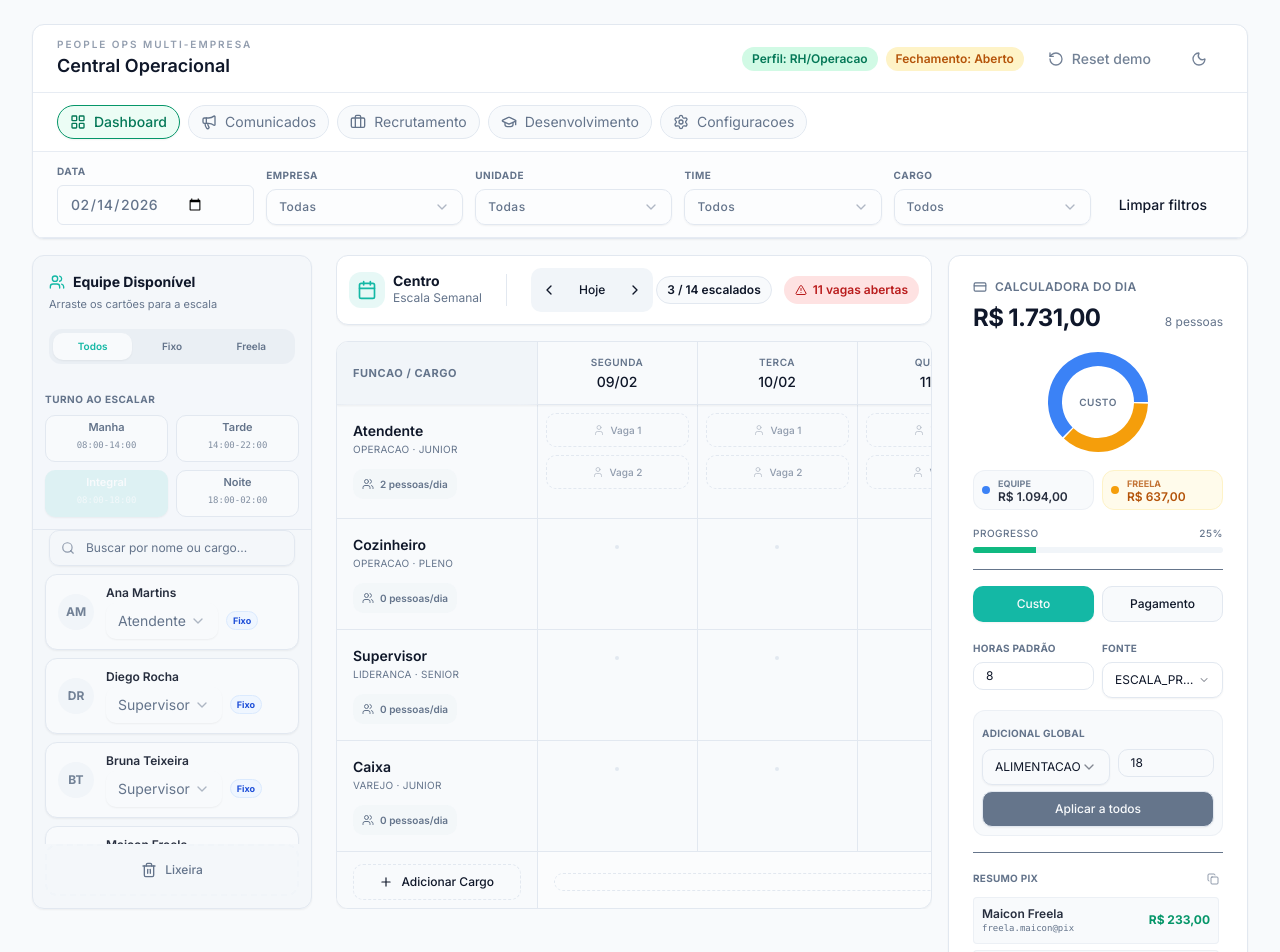
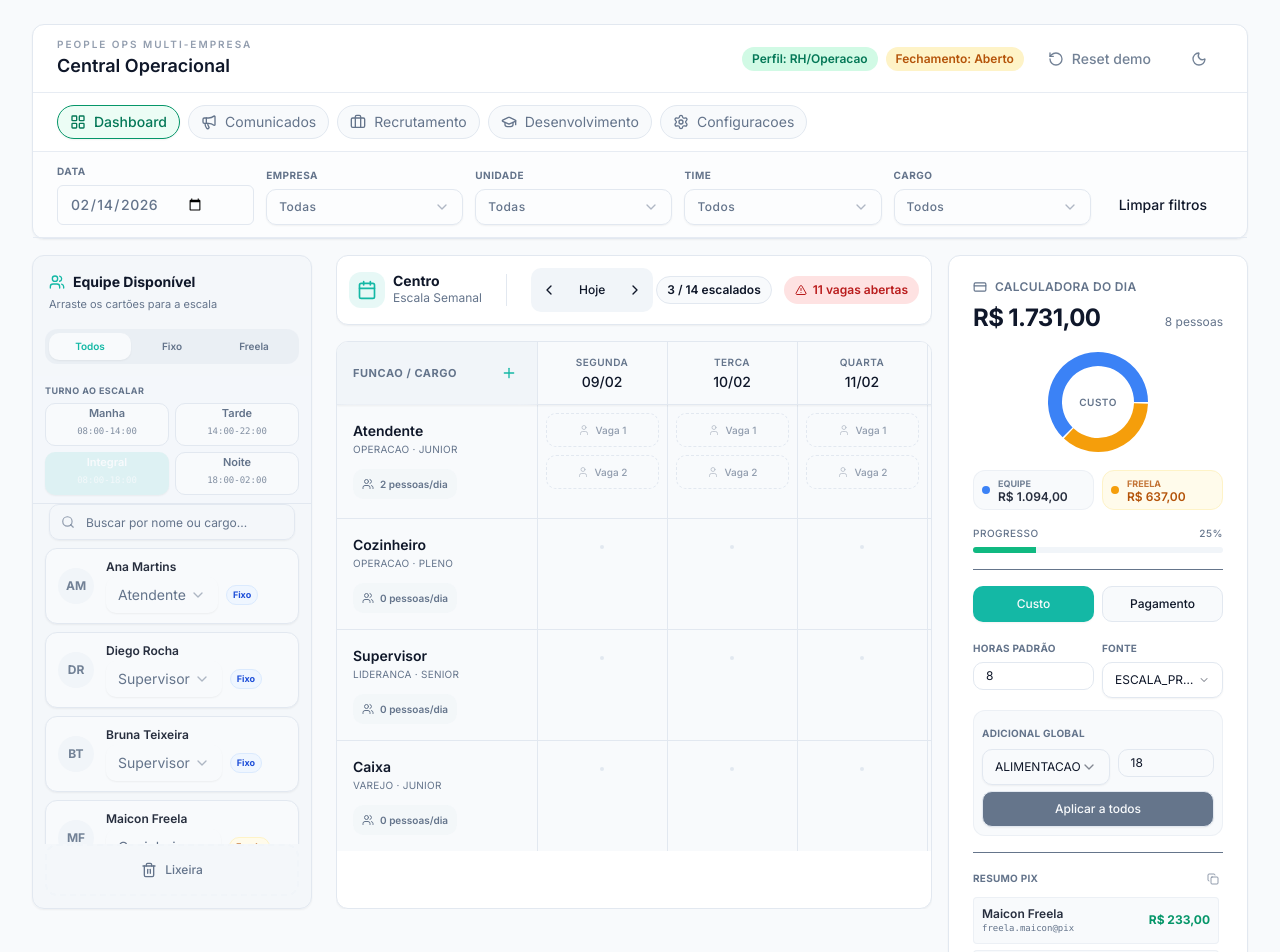
Before and after one commit to vaquev01/rh-manager, a Next.js app: page / in a window 1280 px wide. Shown: the top 952 px of the page. Built offline with nearby package versions, Linux system fonts and the light colour scheme.

Commit message:
fix(ui): improve schedule builder layout, adjust filters visibility and move add role button

```diff
--- a/src/components/app-frame.tsx
+++ b/src/components/app-frame.tsx
@@ -104,7 +104,7 @@ export function AppFrame({ children }: { children: React.ReactNode }) {
         Pular para conteudo principal
       </a>
       <header className="px-5 pt-4 md:px-8 md:pt-6">
-        <div className="panel mb-4 overflow-hidden">
+        <div className="panel mb-4">
           <div className="flex flex-wrap items-center justify-between gap-3 border-b border-border/80 px-4 py-3 md:px-6">
             <div>
               <p className="text-[10px] font-semibold uppercase tracking-[0.2em] text-muted-foreground/70">People Ops Multi-Empresa</p>
--- a/src/components/schedule-builder.tsx
+++ b/src/components/schedule-builder.tsx
@@ -364,7 +364,7 @@ export function ScheduleBuilder() {
         </div>
 
         {/* Type Filter - Segmented Control */}
-        <div className="px-4 pb-4">
+        <div className="px-3 pb-3">
           <div className="flex bg-slate-200/50 p-1 rounded-lg">
             <button
               onClick={() => setSelectedType("ALL")}
@@ -397,18 +397,18 @@ export function ScheduleBuilder() {
         </div>
 
         {/* Shift selector */}
-        <div className="border-b px-3 py-3 bg-muted/10">
-          <label className="text-[10px] font-bold uppercase tracking-wider text-muted-foreground mb-2 block">
+        <div className="border-b px-3 py-2 bg-muted/10">
+          <label className="text-[9px] font-bold uppercase tracking-wider text-muted-foreground mb-1.5 block">
             Turno ao escalar
           </label>
-          <div className="grid grid-cols-2 gap-2">
+          <div className="grid grid-cols-2 gap-1.5">
             {SHIFTS.map((shift, idx) => (
               <Button
                 key={shift.id}
                 variant={selectedShiftIdx === idx ? "primary" : "outline"}
                 size="sm"
                 className={cn(
-                  "h-auto flex-col items-start px-2 py-1.5 text-left transition-all",
+                  "h-auto flex-col items-start px-2 py-1 text-left transition-all",
                   selectedShiftIdx === idx ? "border-primary bg-primary/10 text-primary hover:bg-primary/20 hover:text-primary" : "text-muted-foreground"
                 )}
                 onClick={() => setSelectedShiftIdx(idx)}
@@ -607,8 +607,21 @@ export function ScheduleBuilder() {
             <table className="w-full text-xs border-collapse relative">
               <thead className="sticky top-0 z-20">
                 <tr className="bg-muted/50 border-b shadow-sm">
-                  <th className="sticky left-0 z-30 bg-muted/95 backdrop-blur px-4 py-3 text-left text-[11px] font-bold uppercase tracking-wider text-muted-foreground min-w-[200px] border-r shadow-[4px_0_24px_-8px_rgba(0,0,0,0.1)]">
-                    Funcao / Cargo
+                  <th className="sticky left-0 z-30 bg-muted/95 backdrop-blur px-4 py-3 text-left border-r shadow-[4px_0_24px_-8px_rgba(0,0,0,0.1)] min-w-[200px]">
+                    <div className="flex items-center justify-between">
+                      <span className="text-[11px] font-bold uppercase tracking-wider text-muted-foreground">Funcao / Cargo</span>
+                      <Button
+                        variant="ghost"
+                        size="icon"
+                        className="h-6 w-6 text-primary hover:bg-primary/10"
+                        onClick={() => {
+                          const nome = prompt("Nome do novo cargo:");
+                          if (nome) addRole(nome);
+                        }}
+                      >
+                        <Plus className="h-4 w-4" />
+                      </Button>
+                    </div>
                   </th>
                   {weekDates.map((d) => {
                     const isToday = d === date;
@@ -621,7 +634,7 @@ export function ScheduleBuilder() {
                         onDrop={(e) => handleDayDrop(e, d)}
                         onDragLeave={() => setTargetDay(null)}
                         className={cn(
-                          "px-2 py-3 text-center min-w-[160px] border-r last:border-r-0 transition-all cursor-grab active:cursor-grabbing hover:bg-muted/50 relative",
+                          "px-2 py-3 text-center min-w-[130px] border-r last:border-r-0 transition-all cursor-grab active:cursor-grabbing hover:bg-muted/50 relative",
                           isToday ? "bg-primary/5" : "bg-background",
                           draggingDay === d && "opacity-50 dashed-border",
                           targetDay === d && "bg-primary/10 ring-2 ring-primary ring-inset z-10"
@@ -822,29 +835,6 @@ export function ScheduleBuilder() {
                     </tr>
                   );
                 })}
-
-                {/* Add Role Row */}
-                <tr>
-                  <td className="sticky left-0 z-10 bg-background px-4 py-3 border-r border-b-0">
-                    <Button
-                      variant="outline"
-                      size="sm"
-                      className="w-full border-dashed text-xs h-8"
-                      onClick={() => {
-                        const nome = prompt("Nome do novo cargo:");
-                        if (nome) addRole(nome);
-                      }}
-                    >
-                      <Plus className="h-3.5 w-3.5 mr-2" />
-                      Adicionar Cargo
-                    </Button>
-                  </td>
-                  <td colSpan={7} className="bg-muted/30 border-b-0 p-2">
-                    <div className="flex items-center justify-center h-full text-xs text-muted-foreground/40 border-dashed border border-border rounded-lg mx-2">
-                      +
-                    </div>
-                  </td>
-                </tr>
               </tbody>
             </table>
           </div>
```
